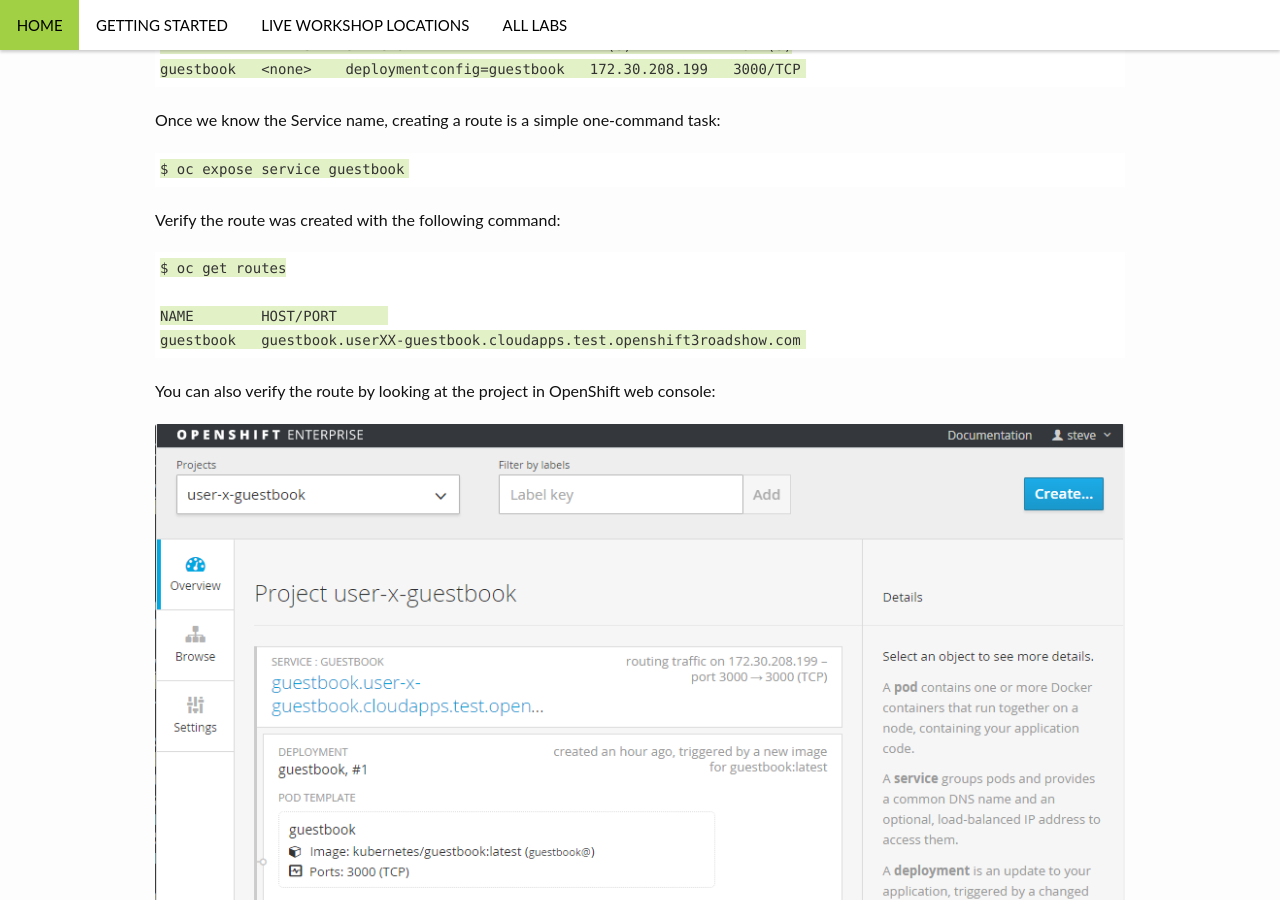
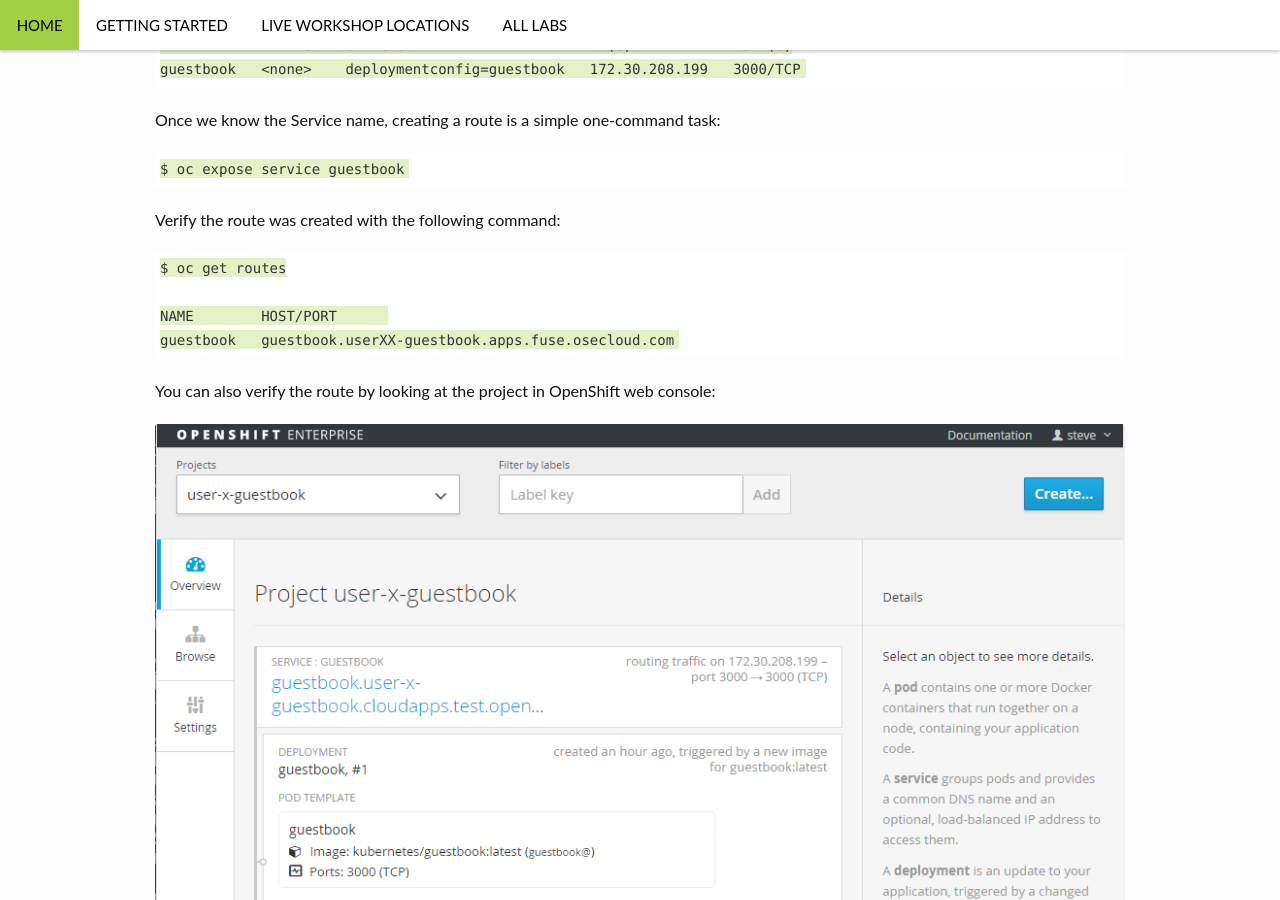
Before and after one commit to RedHatWorkshops/fuse-on-openshift, a Jekyll site: the page built from _posts/explore/2014-08-15-creating-routes.md, in a window 1280 px wide and 900 px high, scrolled down 859 px. Built offline with Jekyll 4.4.1, drawn with Linux system fonts in a browser that asks for light colours.

Commit message:
updated OS3 references to point to *.apps.fuse.osecloud.com or master.fuse.osecloud.com

```diff
--- a/_posts/explore/2014-08-15-creating-routes.md
+++ b/_posts/explore/2014-08-15-creating-routes.md
@@ -45,7 +45,7 @@
 	$ oc get routes
 
     NAME        HOST/PORT
-    guestbook   guestbook.userXX-guestbook.cloudapps.test.openshift3roadshow.com
+    guestbook   guestbook.userXX-guestbook.apps.fuse.osecloud.com
 
 You can also verify the route by looking at the project in OpenShift web console:
 
```
Also changed, not shown: _posts/explore/2014-07-09-smoke-test.md (+4 -4 lines), _posts/explore/2014-08-01-deploy-first-docker-image.md (+1 -1 lines).
